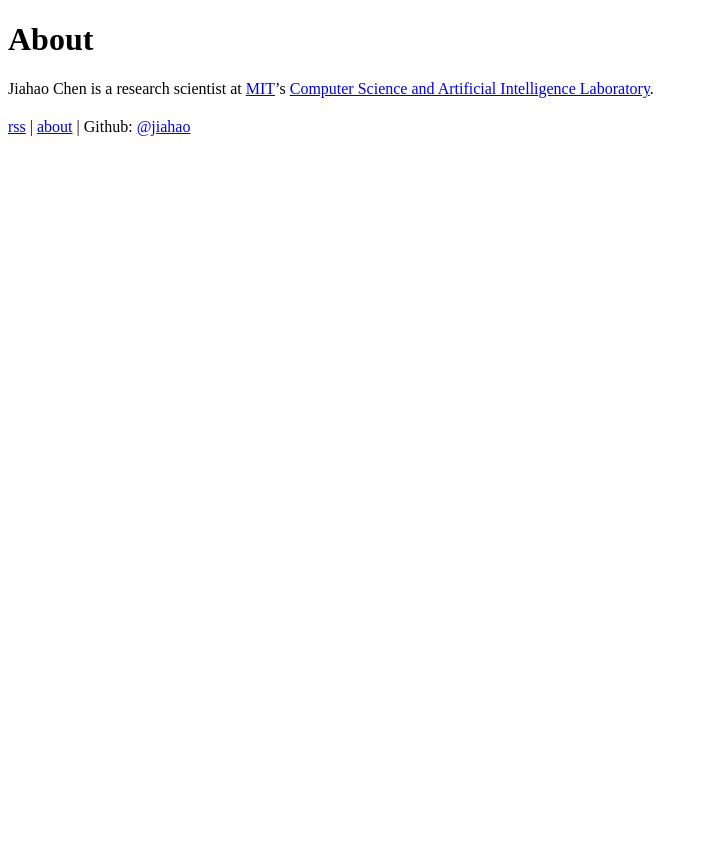
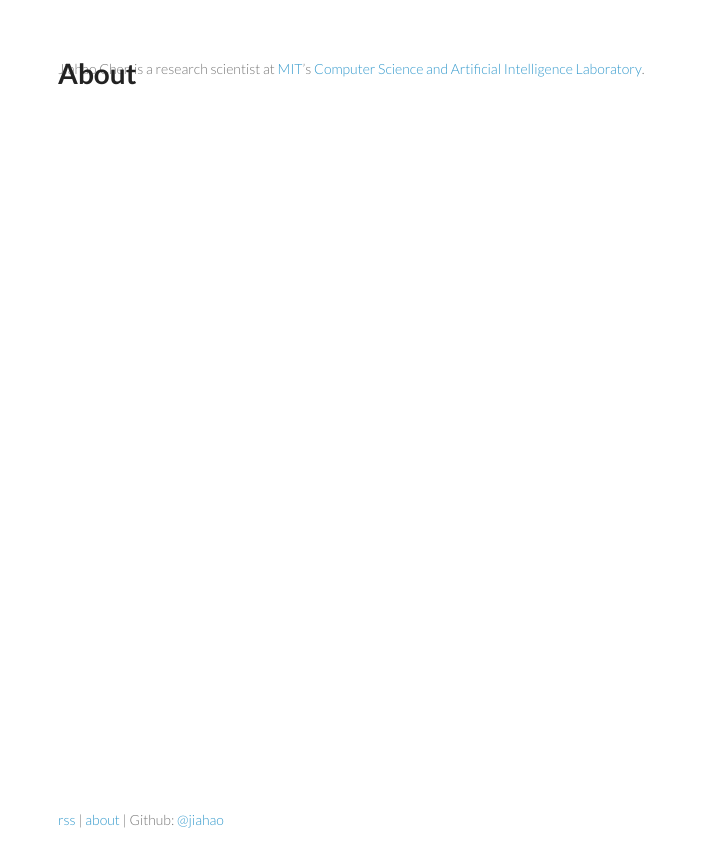
Before and after one commit to jiahao/julia-blog, a Jekyll site: the page built from about.md, in a window 1280 px wide. Shown: the top 867 px of the page, without its empty margins (0-708 px from the left). Built offline with Jekyll 4.4.1, drawn with Linux system fonts in a browser that asks for light colours.

Commit message:
Add relative URL to stylesheets

```diff
--- a/_includes/head.html
+++ b/_includes/head.html
@@ -7,8 +7,8 @@
     <link rel="canonical" href="{{ page.url | replace:'index.html','' | prepend: site.baseurl | prepend: site.url }}">
 
     <!-- Custom CSS -->
-    <link rel="stylesheet" href="stylesheets/styles.css">
-    <link rel="stylesheet" href="stylesheets/pygment_trac.css">
+    <link rel="stylesheet" href="{{ "/stylesheets/styles.css" | prepend: site.baseurl }}">
+    <link rel="stylesheet" href="{{ "/stylesheets/pygment_trac.css" | prepend: site.baseurl }}">
     <meta name="viewport" content="width=device-width, initial-scale=1, user-scalable=no">
     <!--[if lt IE 9]>
     <script src="//html5shiv.googlecode.com/svn/trunk/html5.js"></script>
```
